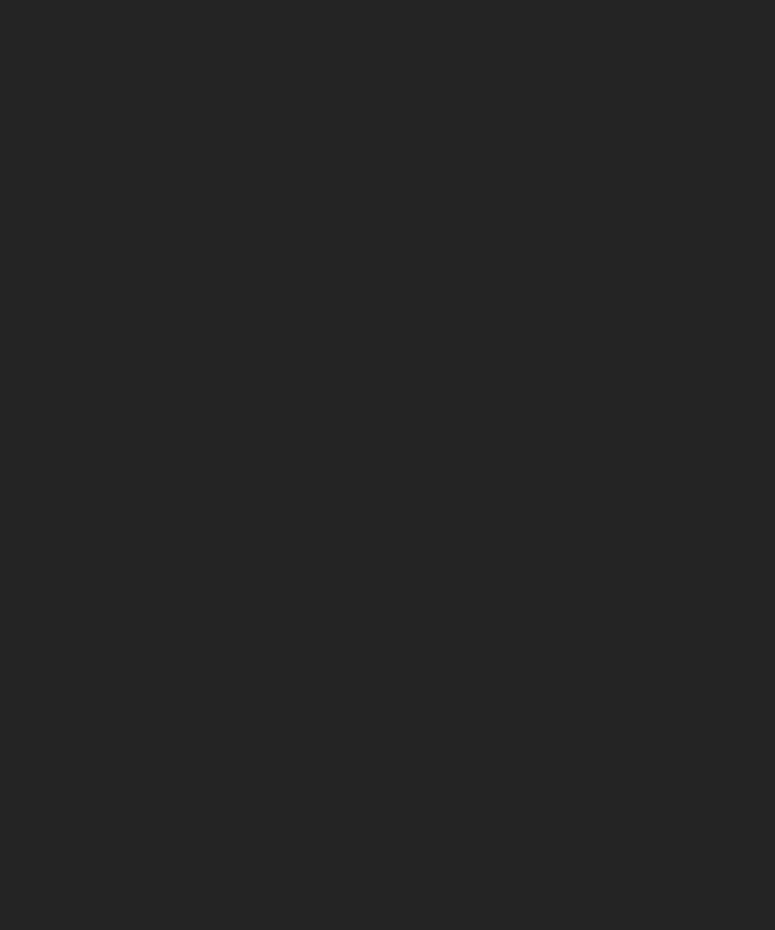
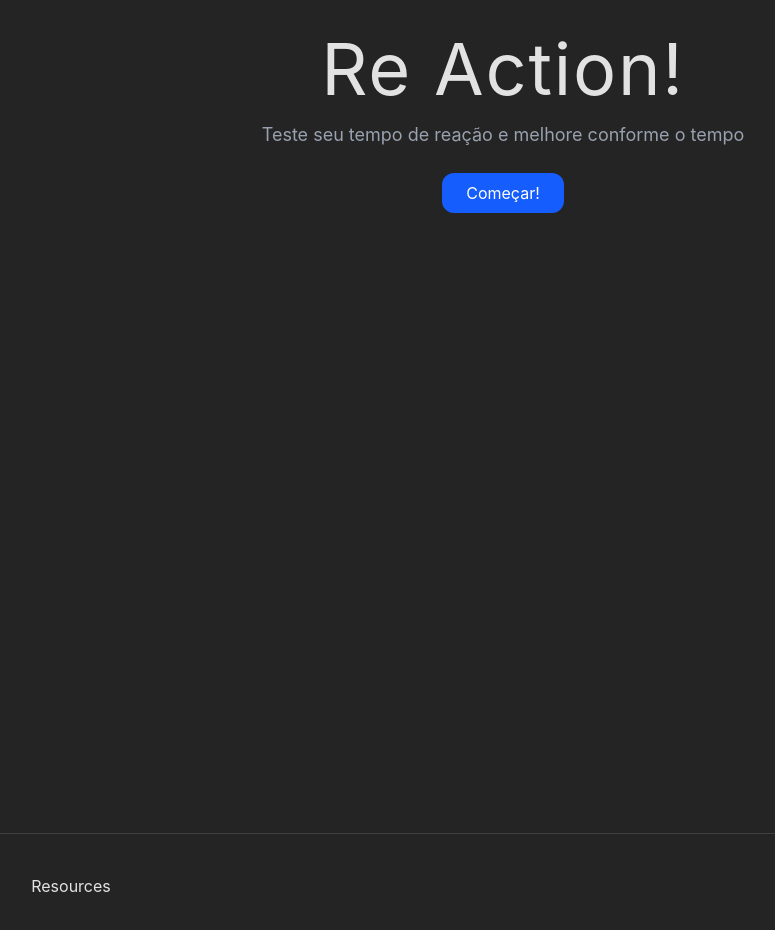
Before and after one commit to GastonZinhow/re-action, a React (Vite) app: page / in a window 1280 px wide. Shown: the part 140-1070 px from the top of the page, without its empty margins (137-912 px from the left). Before the commit the page ends 800 px from the top, so only its background shows below. Built offline with nearby package versions, Linux system fonts and the light colour scheme.

Commit message:
[FRONT] Reaction time and charts

```diff
--- a/package.json
+++ b/package.json
@@ -11,7 +11,9 @@
   },
   "dependencies": {
     "@tailwindcss/vite": "^4.1.11",
+    "chart.js": "^4.5.0",
     "react": "^18.3.1",
+    "react-chartjs-2": "^5.3.0",
     "react-dom": "^18.3.1",
     "tailwindcss": "^4.1.11"
   },
@@ -25,6 +27,6 @@
     "eslint-plugin-react-hooks": "^5.1.0-rc.0",
     "eslint-plugin-react-refresh": "^0.4.9",
     "globals": "^15.9.0",
-    "vite": "^5.4.1"
+    "vite": "^5.4.19"
   }
 }
--- a/src/App.jsx
+++ b/src/App.jsx
@@ -1,12 +1,15 @@
 import { useState } from 'react'
 import './App.css'
 import Navbar from "./components/Navbar";
+import MainPage from "./components/MainPage";
+import Footer from './components/Footer';
 
 function App() {
   return (
     <>
       <Navbar/>
-
+      <MainPage/>
+      <Footer/>
     </>
   )
 }
--- /dev/null
+++ b/src/components/Footer.jsx
@@ -0,0 +1,14 @@
+const Footer = () =>{
+    return (
+        <footer className="mt=20 border-t py-10 border-neutral-700">
+            <div className="grid grid-cols-2 lg:grid-cols-3 gap-4">
+                <div>
+                    <h3>Resources</h3>
+                </div>
+            </div>
+
+        </footer>
+    );
+};
+
+export default Footer;
--- /dev/null
+++ b/src/components/MainPage.jsx
@@ -0,0 +1,130 @@
+import { useState } from "react";
+import { Line } from "react-chartjs-2";
+import {
+  Chart as ChartJS,
+  LineElement,
+  PointElement,
+  CategoryScale,
+  LinearScale,
+} from "chart.js";
+
+ChartJS.register(LineElement, PointElement, CategoryScale, LinearScale);
+
+const MainPage = () => {
+  const [started, setStarted] = useState(false);
+  const [flashCount, setFlashCount] = useState(0);
+  const [flashing, setFlashing] = useState(false);
+  const [times, setTimes] = useState([]);
+  const [startTime, setStartTime] = useState(null);
+  const [showGraph, setShowGraph] = useState(false);
+
+  const resetTest = () => {
+    setStarted(false);
+    setFlashCount(0);
+    setFlashing(false);
+    setTimes([]);
+    setStartTime(null);
+    setShowGraph(false);
+  };
+
+  const startTest = async () => {
+    setStarted(true);
+    const reactionTimes = [];
+
+    for (let i = 0; i < 5; i++) {
+      const delay = Math.random() * 2000 + 1000; // 1 a 3 segundos
+      await new Promise((res) => setTimeout(res, delay));
+
+      setFlashing(true);
+      const start = performance.now();
+
+      const result = await new Promise((resolve) => {
+        const handleClick = () => {
+          const reactionTime = performance.now() - start;
+          window.removeEventListener("click", handleClick);
+          resolve(reactionTime);
+        };
+        window.addEventListener("click", handleClick);
+      });
+
+      reactionTimes.push(result);
+      setFlashing(false);
+      setFlashCount((prev) => prev + 1);
+    }
+
+    setTimes(reactionTimes);
+    setShowGraph(true);
+  };
+
+  const average = (arr) => arr.reduce((a, b) => a + b, 0) / arr.length;
+
+  return (
+    <div
+      className={`flex flex-col items-center mt-6 lg:mt-20 transition duration-200 w-full h-screen ${
+        flashing ? "bg-green-500" : "bg-red"
+      }`}
+    >
+      {!started && (
+        <>
+          <h1 className="text-4xl sm:text-6xl lg:text-7xl text-center tracking-wide">
+            Re Action!
+          </h1>
+          <h2 className="mt-4 text-lg text-gray-400">
+            Teste seu tempo de reação e melhore conforme o tempo
+          </h2>
+          <button
+            onClick={startTest}
+            className="mt-6 bg-blue-600 text-white px-6 py-2 rounded-xl hover:bg-blue-700 transition"
+          >
+            Começar!
+          </button>
+        </>
+      )}
+
+      {showGraph && (
+        <div className="mt-10 w-full max-w-2xl">
+          <h3 className="text-xl font-semibold mb-4 text-center">
+            Tempos de reação (ms)
+          </h3>
+          <Line
+            data={{
+              labels: times.map((_, i) => `#${i + 1}`),
+              datasets: [
+                {
+                  label: "Tempo de reação (ms)",
+                  data: times.map((t) => Math.round(t)),
+                  borderColor: "rgba(59, 130, 246, 0.8)",
+                  backgroundColor: "rgba(59, 130, 246, 0.2)",
+                  fill: true,
+                },
+              ],
+            }}
+            options={{
+              responsive: true,
+              scales: {
+                y: {
+                  beginAtZero: true,
+                  title: {
+                    display: true,
+                    text: "Milissegundos (ms)",
+                  },
+                },
+              },
+            }}
+          />
+          <p className="text-center mt-4 text-lg">
+            Média: <strong>{average(times).toFixed(2)} ms</strong>
+          </p>
+          <button
+            onClick={resetTest}
+            className="mt-6 bg-green-600 text-white px-6 py-2 rounded-xl hover:bg-green-700 transition"
+          >
+            Tentar novamente
+          </button>
+        </div>
+      )}
+    </div>
+  );
+};
+
+export default MainPage;
--- a/src/constants/index.jsx
+++ b/src/constants/index.jsx
@@ -1,4 +1,29 @@
 export const navItems = [
     { label: "Dashboard", href: "#"},
     { label: "Contact", href: "#"},
+    { label: "History", href: "#"},
 ]
+
+export const resourcesLinks = [
+  { href: "#", text: "Getting Started" },
+  { href: "#", text: "Documentation" },
+  { href: "#", text: "Tutorials" },
+  { href: "#", text: "API Reference" },
+  { href: "#", text: "Community Forums" },
+];
+
+export const platformLinks = [
+  { href: "#", text: "Features" },
+  { href: "#", text: "Supported Devices" },
+  { href: "#", text: "System Requirements" },
+  { href: "#", text: "Downloads" },
+  { href: "#", text: "Release Notes" },
+];
+
+export const communityLinks = [
+  { href: "#", text: "Events" },
+  { href: "#", text: "Meetups" },
+  { href: "#", text: "Conferences" },
+  { href: "#", text: "Hackathons" },
+  { href: "#", text: "Jobs" },
+];
```
Also changed, not shown: 1 other file (tests, documents, lock files or other folders).
